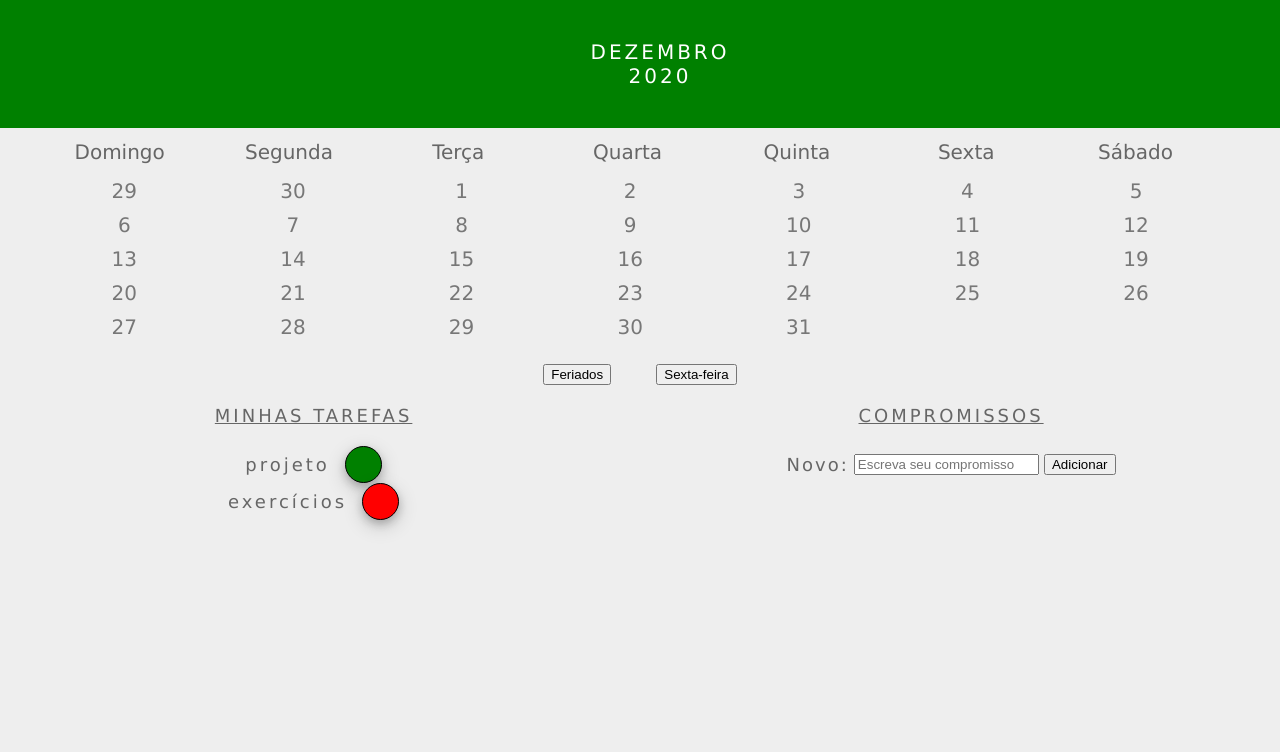
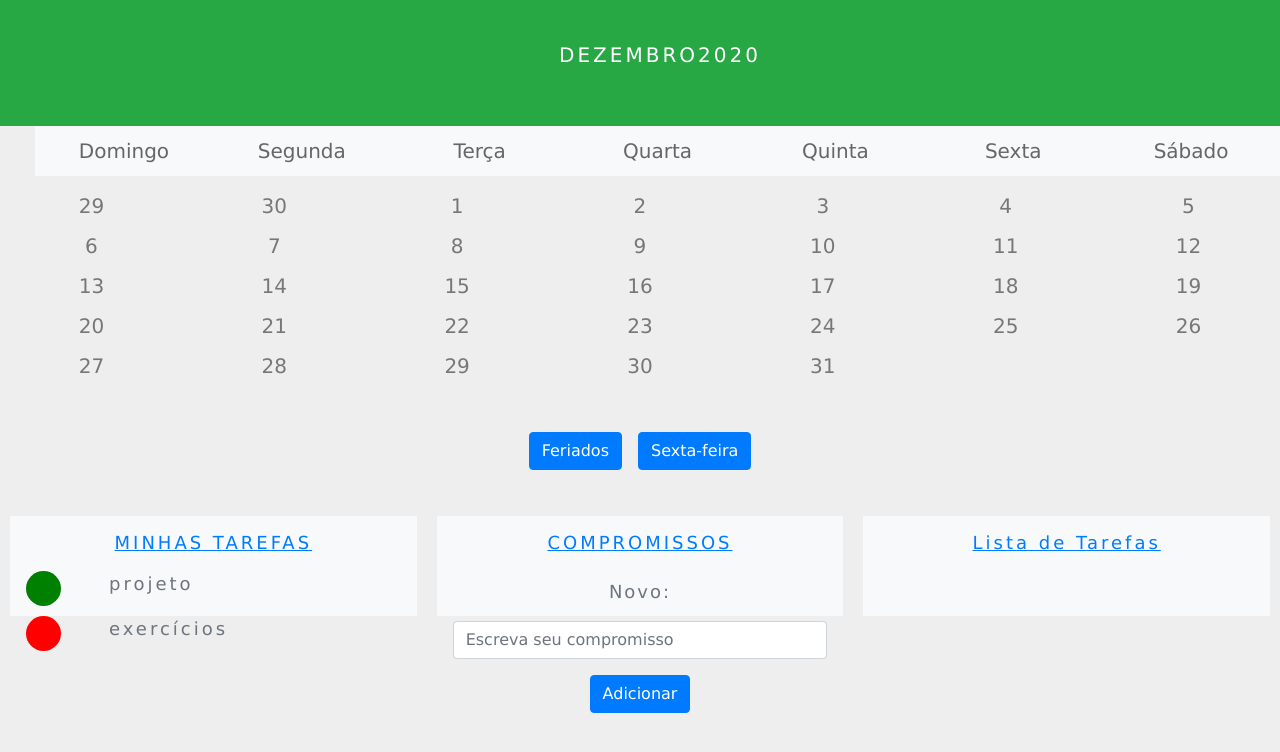
Before and after one commit to WesleybGuedes/WesleybGuedes-Tryber-Calendar, a website: page index.html in a window 1280 px wide. Drawn offline with nearby package versions, Linux system fonts and the light colour scheme; some packages are replaced by stand-ins of ours; a script that the page names is missing.

Commit message:
feat: Bootstrap and SweetAlert implmented

```diff
--- a/index.html
+++ b/index.html
@@ -2,6 +2,8 @@
 <html>
 
 <head>
+  <link rel="stylesheet" href="https://stackpath.bootstrapcdn.com/bootstrap/4.5.2/css/bootstrap.min.css">
+  <link rel="stylesheet" href="https://cdnjs.cloudflare.com/ajax/libs/font-awesome/5.15.4/css/all.min.css">
   <link rel="stylesheet" href="style.css">
   <meta charset="UTF-8" />
   <meta name="viewport" content="width=device-width" />
@@ -9,44 +11,51 @@
 </head>
 
 <body>
-  <header class="month-container">
-    <ul>
+  <header class="month-container bg-success text-white">
+    <ul class="d-flex justify-content-center align-items-center">
       <li id="month">Dezembro</li>
       <li id="year">2020</li>
     </ul>
   </header>
-  <div class="week-days-container">
-    <ul class="week-days">
+  <div class="week-days-container bg-light">
+    <ul class="week-days list-unstyled d-flex justify-content-center mb-0">
     </ul>
   </div>
   <div class="days-container">
-    <ul id="days">
+    <ul id="days" class="list-unstyled d-flex flex-wrap">
     </ul>
   </div>
-  <div class="buttons-container">
-    <button id="btn-holiday">Feriados</button>
-    <button id="btn-friday">Sexta-feira</button>
+  <div class="buttons-container d-flex justify-content-center mt-3">
+    <button id="btn-holiday" class="btn btn-primary mx-2">Feriados</button>
+    <button id="btn-friday" class="btn btn-primary mx-2">Sexta-feira</button>
   </div>
-  <section class="tasks-container">
-    <div class="my-tasks">
-      <h3>MINHAS TAREFAS</h3>
-      <span>projeto</span>
-      <div class="task" style="background-color: rgb(0, 128, 0);"></div>
-      <br>
-      <span>exercícios</span>
-      <div class="task" style="background-color: rgb(255, 0, 0);"></div>
+  <section class="tasks-container mt-3">
+    <div class="my-tasks bg-light p-3">
+      <h3 class="text-primary mb-3">MINHAS TAREFAS</h3>
+      <div class="d-flex align-items-center mb-2">
+        <div class="task mr-5" style="background-color: rgb(0, 128, 0);"></div>
+        <span class="text-muted">projeto</span>
+      </div>
+      <div class="d-flex align-items-center">
+        <div class="task mr-5" style="background-color: rgb(255, 0, 0);"></div>
+        <span class="text-muted">exercícios</span>
+      </div>
     </div>
-    <div class="input-container">
-      <h3>COMPROMISSOS</h3>
-      <label for="task-input">Novo:</label>
-      <input type="text" id="task-input" placeholder="Escreva seu compromisso">
-      <button id="btn-add">Adicionar</button>
+    <div class="input-container bg-light p-3">
+      <h3 class="text-primary mb-4">COMPROMISSOS</h3>
+      <div class="form-group mb-3">
+        <label for="task-input" class="text-muted">Novo:</label>
+        <input type="text" id="task-input" class="form-control" placeholder="Escreva seu compromisso">
+      </div>
+      <button id="btn-add" class="btn btn-primary ">Adicionar</button>
     </div>
-    <div class="task-list-container">
-      <ul id="task-list">
+    <div class="task-list-container bg-light p-3">
+      <h3 class="text-primary mb-3">Lista de Tarefas</h3>
+      <ul id="task-list" class="list-unstyled text-muted">
       </ul>
     </div>
   </section>
+  <script src="https://cdn.jsdelivr.net/npm/sweetalert2@10"></script>
   <script src="script.js"></script>
 </body>
 
--- a/style.css
+++ b/style.css
@@ -25,6 +25,9 @@ button {
 
 #days {
   margin: 0;
+  padding: 10px 0;
+  display: flex;
+  flex-wrap: wrap;
 }
 
 #days li {
@@ -35,6 +38,15 @@ button {
   text-align: center;
   vertical-align: middle;
   width: 13.6%;
+}
+
+#days .day {
+  color: #777;
+  font-size: 20px;
+  margin: 5px 0;
+  text-align: center;
+  vertical-align: middle;
+  width: calc(100% / 7);
 }
 
 .input-container {
@@ -77,16 +89,7 @@ label {
   width: 49%;
 }
 
-.my-tasks div {
-  border: 1px solid black;
-  border-radius: 100%;
-  box-shadow: 0 4px 8px 0 rgba(0, 0, 0, 0.2), 0 6px 20px 0 rgba(0, 0, 0, 0.19);
-  display: inline-block;
-  height: 35px;
-  margin-left: 10px;
-  vertical-align: middle;
-  width: 35px;
-}
+
 
 .my-tasks div:hover {
   height: 45px;
@@ -103,10 +106,13 @@ label {
 }
 
 .tasks-container {
+  display: flex;
   height: 130px;
   justify-content: center;
   text-align: center;
   width: 100%;
+  height: 100%;
+  margin-top: 20px;
 }
 
 .tasks-container h3 {
@@ -126,6 +132,22 @@ label {
   display: inline-block;
 }
 
+.my-tasks, .input-container, .task-list-container {
+  width: calc(50% - 20px);
+  margin: 10px;
+}
+
+.task {
+  height: 35px;
+  width: 35px;
+  border-radius: 50%;
+}
+
+.task:hover {
+  height: 45px;
+  width: 45px;
+}
+
 .task-list-container ul {
   list-style-type: none;
   padding: 0;
@@ -140,12 +162,19 @@ label {
   margin-left: 35px;
 }
 
+.week-days li, #days li {
+  color: #666;
+  text-align: center;
+  vertical-align: middle;
+  width: calc(100% / 7);
+}
+
 .week-days li {
   color: #666;
   display: inline-block;
   text-align: center;
   vertical-align: middle;
-  width: 13.6%;
+  width: 15.6%;
 }
 
 .week-days {
```
